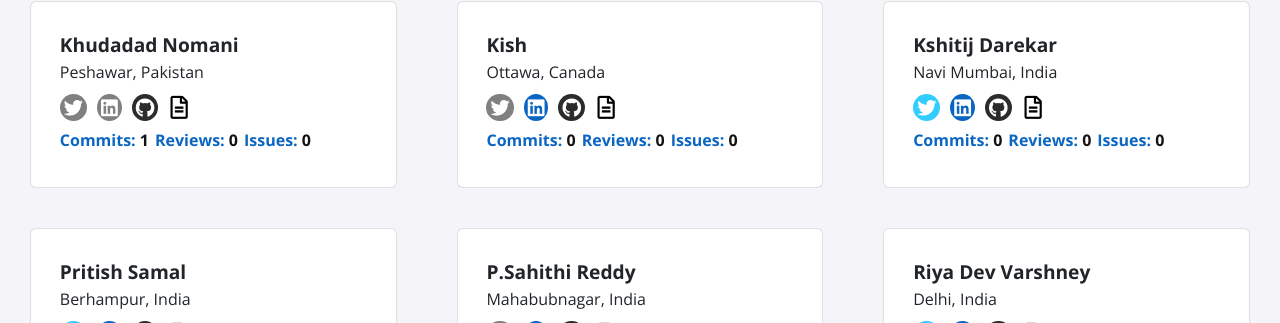
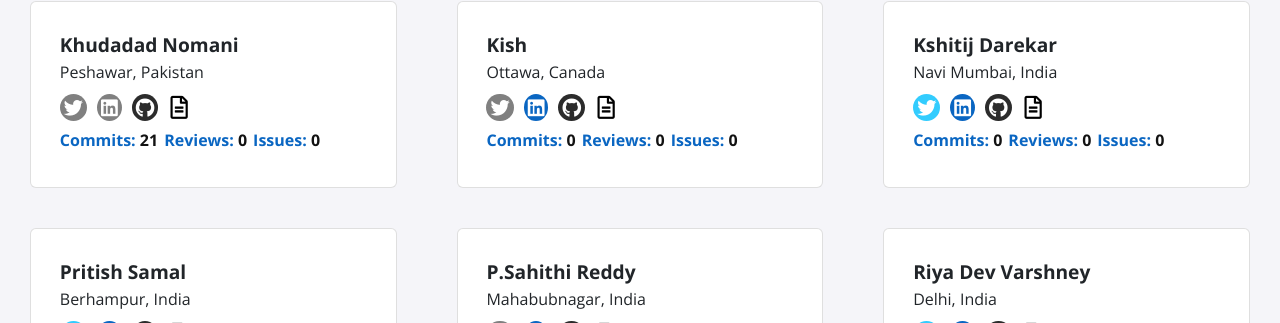
Before and after one commit to MLH-Fellowship/jan-2022-prep-portfolio, a Jekyll site: the page built from index.html, in a window 1280 px wide and 900 px high, scrolled down 1202 px. Shown: the part 131-454 px from the top of the window. Built offline with Jekyll 4.4.1, drawn with Linux system fonts in a browser that asks for light colours; nearby versions of some CDN libraries.

Commit message:
Commit from GitHub Actions (Contribution count)

```diff
--- a/_data/fellows.yml
+++ b/_data/fellows.yml
@@ -69,7 +69,7 @@
     name: "Khudadad Nomani"
     img: "nomani.jpg"
     issues: 0
-    commits: 1
+    commits: 21
     reviews: 0
     location: "Peshawar, Pakistan"
     twitter: null
```
